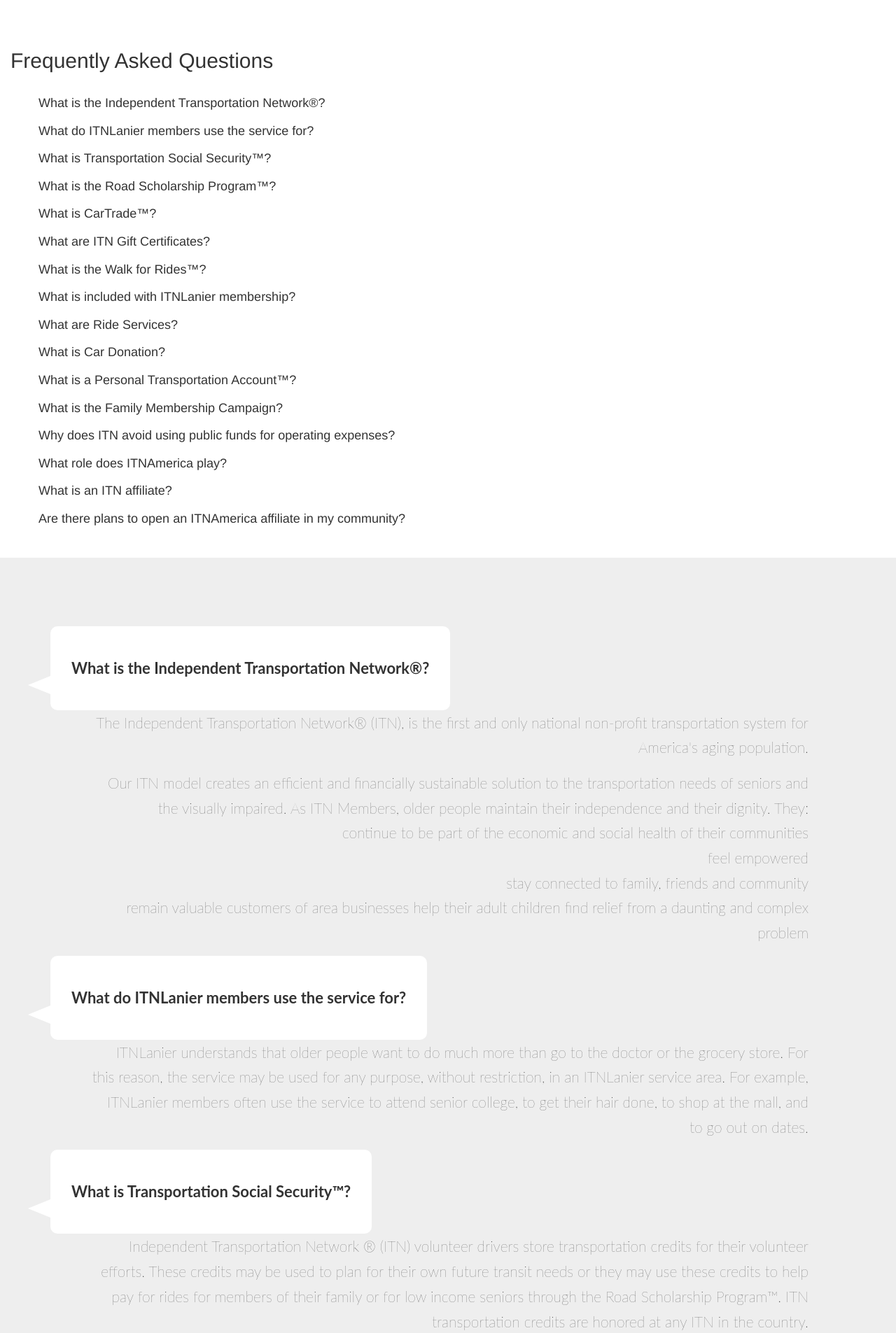
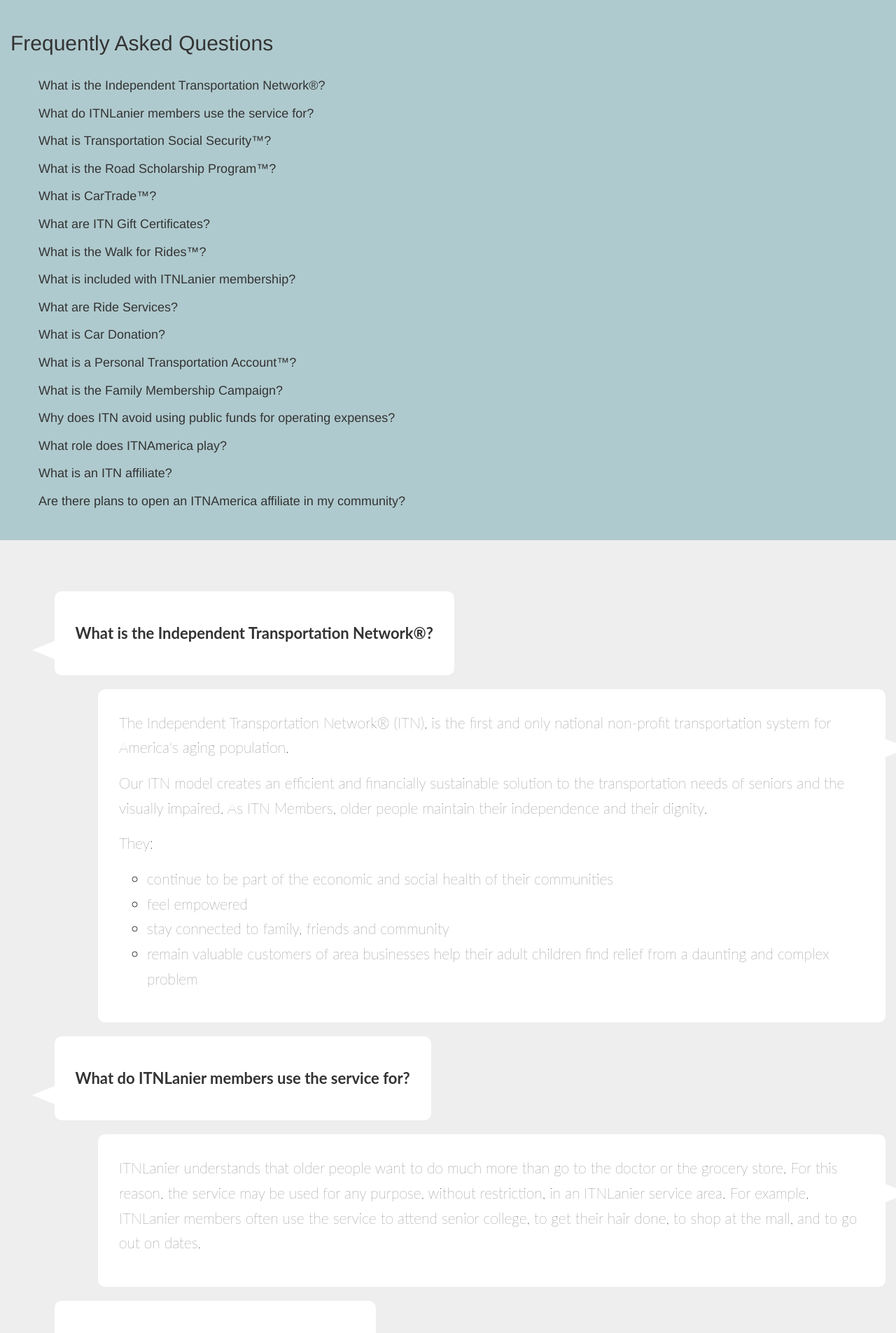
Before and after one commit to samguergen/ITNLanier, a PHP site: page /views/faq.html in a window 1280 px wide. Shown: the part 500-2405 px from the top of the page at 70% size. Run offline with PHP 8.4, Linux system fonts and the light colour scheme; some libraries are stand-ins or nearby versions.

Commit message:
faq part1

```diff
--- a/css/index.css
+++ b/css/index.css
@@ -654,8 +654,9 @@ nav .dropdown-menu li a {
  }
  .faq .container {
    float:left;
-   margin-top:50px;
-   margin-bottom:25px;
+   padding-top:25px;
+   padding-bottom:25px;
+   width: 100%;
  }
  .faq .questions-list ul {
    list-style-type: none;
@@ -663,14 +664,6 @@ nav .dropdown-menu li a {
  .faq .questions-list ul li {
    font-size: 18px !important;
    line-height: 2.2;
- }
- /*.faq .question {
-   font-size: 22px;
-   font-weight:bold;
- }*/
- .faq .answer {
-   margin-left:10%;
-   text-align:right;
  }
 .faq .question {
   font-size: 22px;
@@ -694,6 +687,35 @@ nav .dropdown-menu li a {
    width: 0;
    z-index: 1;
    left: -32px;
+   top: 71px;
+}
+.faq .answer ul{
+  margin-bottom: 15px;
+  font-size: 21px;
+  font-weight: 200;
+  list-style-type: circle;
+}
+.faq .answer {
+  margin-top:20px;
+  margin-bottom:20px;
+  margin-left:10%;
+ position: relative;
+ padding: 30px;
+ background: #ffffff;
+ border-radius: 10px;
+ display:inline-block;
+}
+
+.faq .answer:after {
+   content: '';
+   position: absolute;
+   border-style: solid;
+   border-width: 13px 0 13px 32px;
+   border-color: transparent #ffffff;
+   display: block;
+   width: 0;
+   z-index: 1;
+   right: -32px;
    top: 71px;
 }
 
--- a/views/faq.html
+++ b/views/faq.html
@@ -13,7 +13,7 @@
   <script src="../node_modules/bootstrap/dist/js/bootstrap.min.js"></script>
   <link rel="stylesheet" href="../node_modules/bootstrap/dist/css/bootstrap.css">
 
-  <link rel="stylesheet" href="../css/index.css?version=1">
+  <link rel="stylesheet" href="../css/index.css?version=3">
 </head>
 
 
@@ -112,7 +112,7 @@
         <h1>FAQ</h1>
       </div>
 
-      <div class="container questions-list">
+      <div class="container questions-list" style="background: #afcace">
         <h2 style="margin-bottom:25px">Frequently Asked Questions</h2>
         <ul>
           <li>What is the Independent Transportation Network®?</li>
@@ -141,11 +141,16 @@
           <div class="answer">
           <p>The Independent Transportation Network® (ITN), is the first and only national non-profit transportation system for America's aging population.</p>
 
-          <p>Our ITN model creates an efficient and financially sustainable solution to the transportation needs of seniors and the visually impaired. As ITN Members, older people maintain their independence and their dignity. They:
-          <br>continue to be part of the economic and social health of their communities
-          <br>feel empowered
-          <br>stay connected to family, friends and community
-          <br>remain valuable customers of area businesses help their adult children find relief from a daunting and complex problem</p>
+          <p>Our ITN model creates an efficient and financially sustainable solution to the transportation needs of seniors and the visually impaired. As ITN Members, older people maintain their independence and their dignity. </p>
+
+          <p>They:
+            <ul>
+              <li>continue to be part of the economic and social health of their communities</li>
+              <li>feel empowered</li>
+              <li>stay connected to family, friends and community</li>
+              <li>remain valuable customers of area businesses help their adult children find relief from a daunting and complex problem</li>
+            </ul>
+          </p>
           </div>
 
           <div class="question">What do ITNLanier members use the service for?</div>
```
